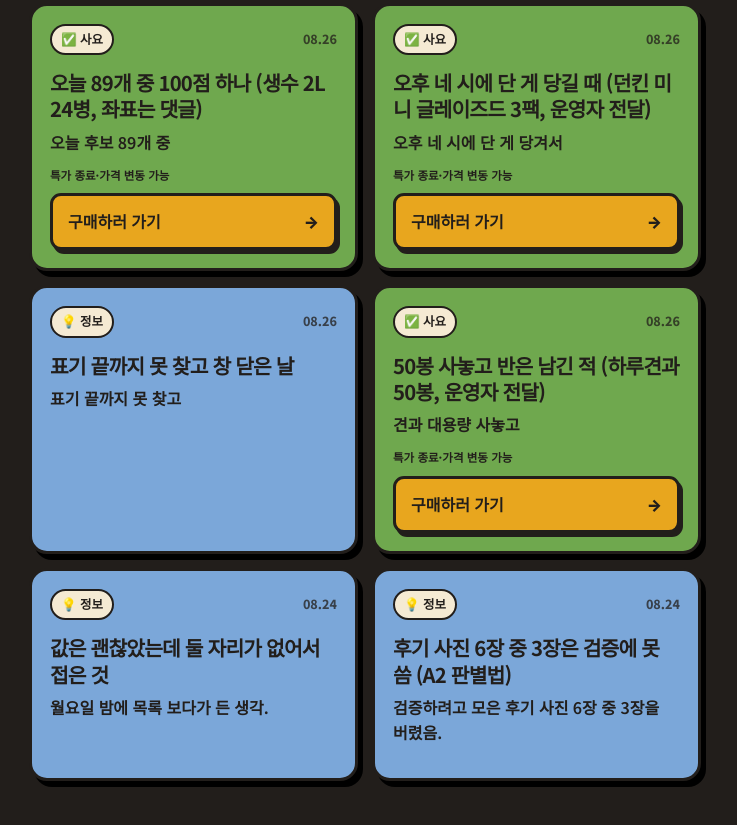
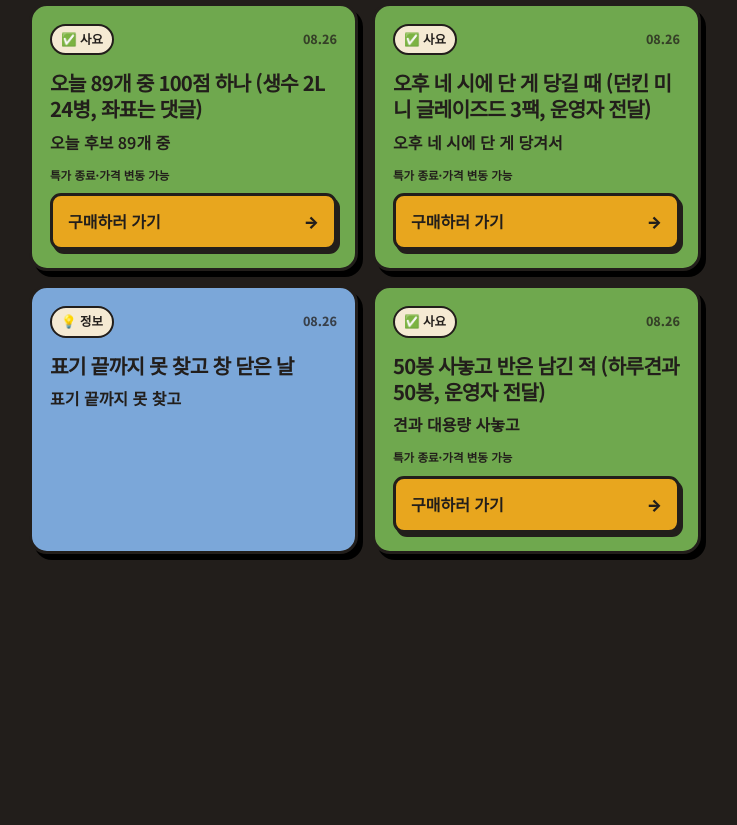
Before and after one commit to stumpshop/sayomayo-list, a plain HTML site: page index.html in a window 1280 px wide. Shown: the part 2330-3155 px from the top of the page, without its empty margins (275-1012 px from the left). After the commit the page ends 3082 px from the top, so only its background shows below. Drawn offline with Linux system fonts and the light colour scheme.

Commit message:
landing: 2026-09-07 08:04

```diff
--- a/index.html
+++ b/index.html
@@ -143,18 +143,6 @@
       <h3>50봉 사놓고 반은 남긴 적 (하루견과 50봉, 운영자 전달)</h3>
       <p>견과 대용량 사놓고</p>
       <span class="caution">특가 종료·가격 변동 가능</span><a class="buy" href="https://toss.im/_m/P0Ftpte6" rel="sponsored noopener" onclick="if(window.clarity){clarity(&quot;event&quot;,&quot;buy_2026-08-26_50봉-사놓고-반은-남긴-적-하루견과-50봉-운영자-전달&quot;);}">구매하러 가기 <span aria-hidden="true">→</span></a>
-    </article>
-<article class="card info">
-      <div class="card-top"><span class="badge">💡 정보</span><time datetime="2026-08-24">08.24</time></div>
-      <h3>값은 괜찮았는데 둘 자리가 없어서 접은 것</h3>
-      <p>월요일 밤에 목록 보다가 든 생각.</p>
-
-    </article>
-<article class="card info">
-      <div class="card-top"><span class="badge">💡 정보</span><time datetime="2026-08-24">08.24</time></div>
-      <h3>후기 사진 6장 중 3장은 검증에 못 씀 (A2 판별법)</h3>
-      <p>검증하려고 모은 후기 사진 6장 중 3장을 버렸음.</p>
-
     </article></div></section>
   </main>
   <footer><div><p>이 페이지는 토스쇼핑 쉐어링크·쿠팡 파트너스·네이버 쇼핑커넥트 활동의 일환으로, 구매 발생 시 일정액의 수수료를 받을 수 있습니다.</p><p>가격은 게시 시점 기준이며 변동될 수 있음</p></div></footer>
```
